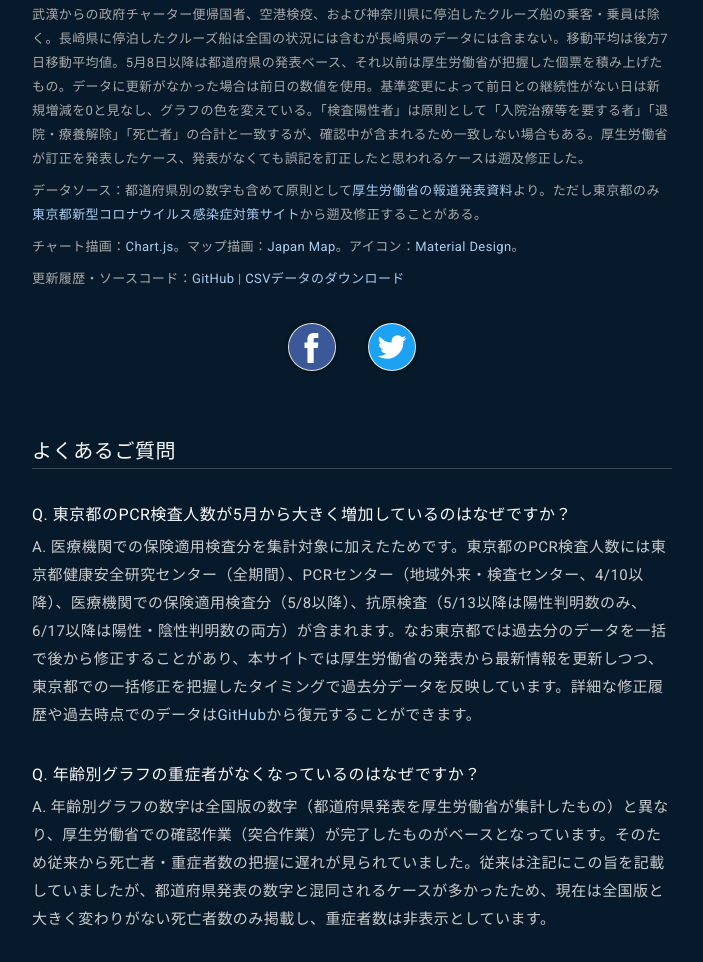
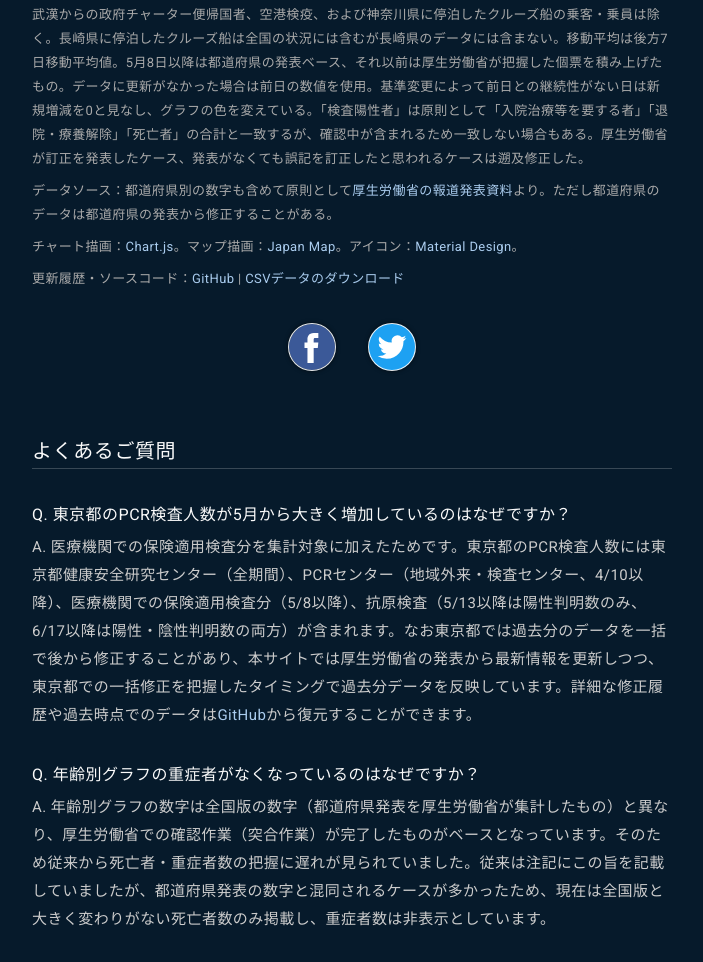
Before and after one commit to kaz-ogiwara/covid19, a plain HTML site: page index.html in a window 1280 px wide. Shown: the part 3322-4284 px from the top of the page, without its empty margins (288-991 px from the left). Drawn offline with nearby package versions, Linux system fonts and the light colour scheme.

Commit message:
Update notes
Prefectural data may be corrected from reports by not only Tokyo but also other prefectures

```diff
--- a/index.html
+++ b/index.html
@@ -492,7 +492,7 @@
       </div>
       <div id="footer-block">
         <p class="notes" id="footer-notes">武漢からの政府チャーター便帰国者、空港検疫、および神奈川県に停泊したクルーズ船の乗客・乗員は除く。長崎県に停泊したクルーズ船は全国の状況には含むが長崎県のデータには含まない。移動平均は後方7日移動平均値。5月8日以降は都道府県の発表ベース、それ以前は厚生労働省が把握した個票を積み上げたもの。データに更新がなかった場合は前日の数値を使用。基準変更によって前日との継続性がない日は新規増減を0と見なし、グラフの色を変えている。「検査陽性者」は原則として「入院治療等を要する者」「退院・療養解除」「死亡者」の合計と一致するが、確認中が含まれるため一致しない場合もある。厚生労働省が訂正を発表したケース、発表がなくても誤記を訂正したと思われるケースは遡及修正した。</p>
-        <p class="notes">データソース：都道府県別の数字も含めて原則として<a href="https://www.mhlw.go.jp/stf/seisakunitsuite/bunya/0000121431_00086.html" target="_blank">厚生労働省の報道発表資料</a>より。ただし東京都のみ<a href="https://stopcovid19.metro.tokyo.lg.jp/" target="_blank">東京都新型コロナウイルス感染症対策サイト</a>から遡及修正することがある。</p>
+        <p class="notes">データソース：都道府県別の数字も含めて原則として<a href="https://www.mhlw.go.jp/stf/seisakunitsuite/bunya/0000121431_00086.html" target="_blank">厚生労働省の報道発表資料</a>より。ただし都道府県のデータは都道府県の発表から修正することがある。</p>
         <p class="notes">チャート描画：<a href="https://www.chartjs.org/" target="_blank">Chart.js</a>。マップ描画：<a href="https://github.com/takemaru-hirai/japan-map" target="_blank">Japan Map</a>。アイコン：<a href="https://material.io/resources/icons/" target="_blank">Material Design</a>。</p>
         <p class="notes">更新履歴・ソースコード：<a href="https://github.com/kaz-ogiwara/covid19/" target="_blank">GitHub</a> | <a href="https://github.com/kaz-ogiwara/covid19/tree/master/data" target="_blank">CSVデータのダウンロード</a></p>
         <div id="social-buttons">
```
Also changed, not shown: en.html (+1 -1 lines).
